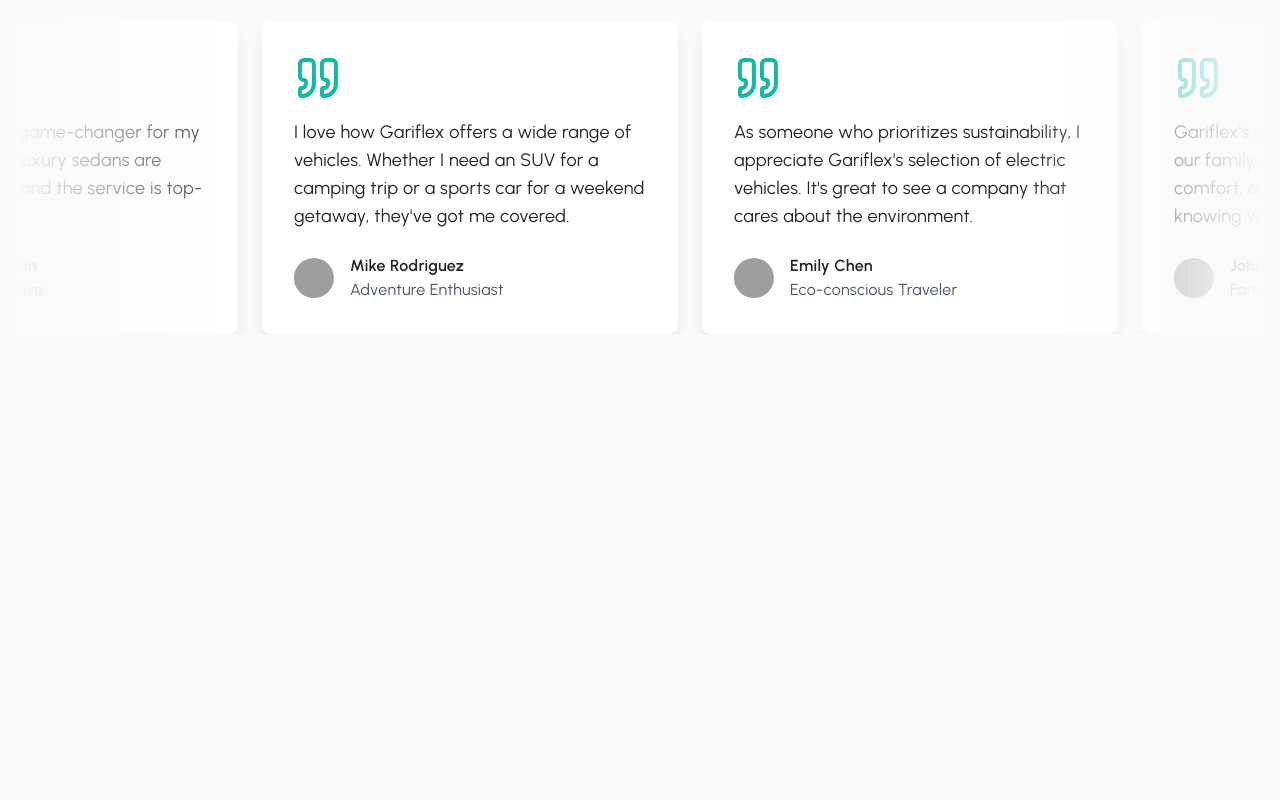
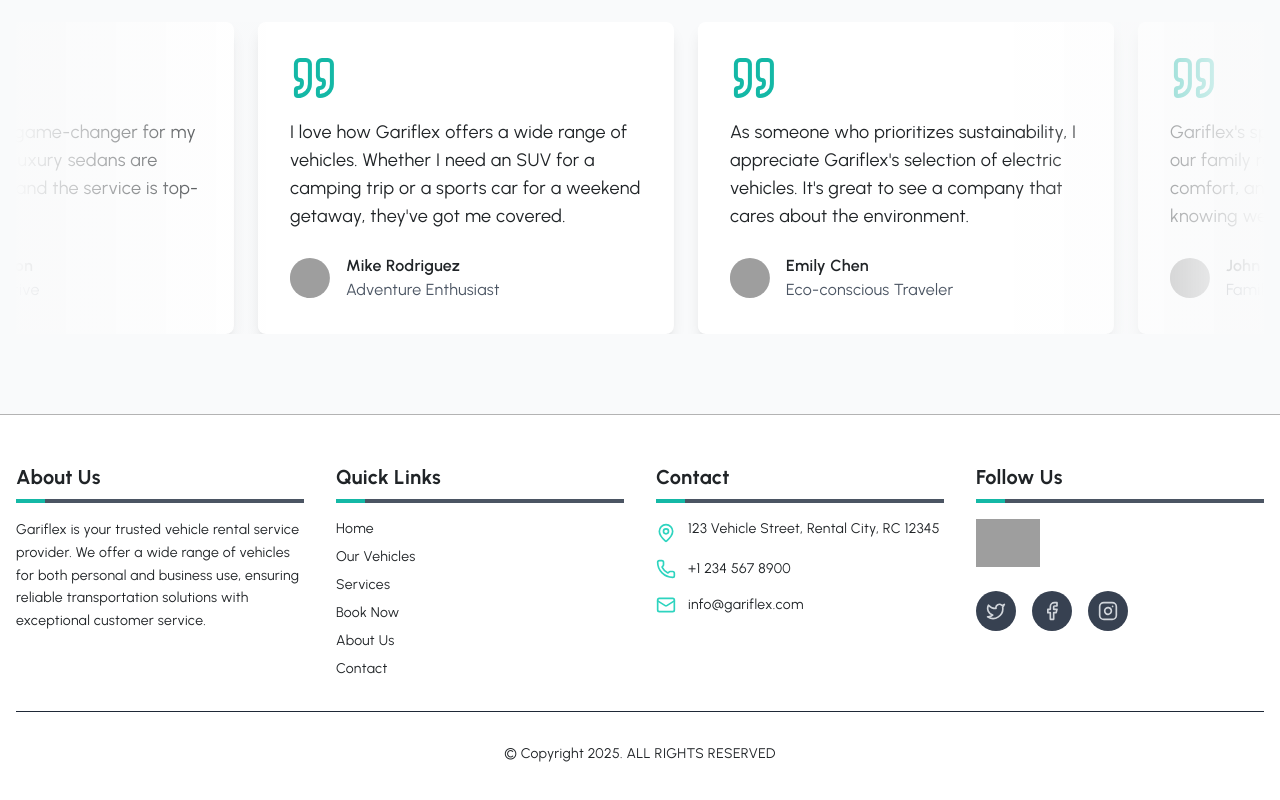
Before and after one commit to K-njeru/Gariflex, a Next.js app: page / in a window 1280 px wide. Shown: the part 1866-2666 px from the top of the page. Before the commit the page ends 2280 px from the top, so only its background shows below. Built offline with nearby package versions, Linux system fonts and the light colour scheme; grey boxes are pictures that could not be loaded.

Commit message:
Footer section

```diff
--- a/src/app/page.tsx
+++ b/src/app/page.tsx
@@ -7,7 +7,7 @@
 import { AboutSection } from '@/components/AboutSection'
 import { TestimonialCarousel } from '@/components/TestimonialCarousel'
 import ClientsSection from '@/components/ClientsSection'
-import { BackToTop } from '@/components/back-to-top'
+import { Footer } from '@/components/footer'
 
 export default function Home() {
   return (
@@ -47,7 +47,7 @@
       <AboutSection />
       <ClientsSection />
       <TestimonialCarousel />
-      <BackToTop />
+      <Footer />
 
     </>
   )
--- /dev/null
+++ b/src/components/footer.tsx
@@ -0,0 +1,121 @@
+import Link from "next/link"
+import Image from "next/image"
+import { Facebook, Instagram, Twitter, MapPin, Phone, Mail } from "lucide-react"
+import { BackToTop } from "./back-to-top"
+
+export function Footer() {
+  return (
+    <footer className="relative text-foreground bg-card border-t border-muted">
+      <div className="relative z-10 container mx-auto px-4 py-12 ">
+        <div className="grid gap-8 md:grid-cols-2 lg:grid-cols-4">
+          {/* About Us Section */}
+          <div>
+            <h2 className="mb-2 text-xl font-bold">About Us</h2>
+            <div className="mb-4 h-1 w-full bg-gray-600">
+              <div className="h-full w-[10%] bg-teal-500" />
+            </div>
+            <p className="text-sm leading-relaxed">
+              Gariflex is your trusted vehicle rental service provider. We offer a wide range of vehicles for both
+              personal and business use, ensuring reliable transportation solutions with exceptional customer service.
+            </p>
+          </div>
+
+          {/* Quick Links Section */}
+          <div>
+            <h2 className="mb-2 text-xl font-bold">Quick Links</h2>
+            <div className="mb-4 h-1 w-full bg-gray-600">
+              <div className="h-full w-[10%] bg-teal-500" />
+            </div>
+            <nav className="flex flex-col space-y-2">
+              <Link href="/" className="text-sm hover:text-teal-400">
+                Home
+              </Link>
+              <Link href="/vehicles" className="text-sm hover:text-teal-400">
+                Our Vehicles
+              </Link>
+              <Link href="/services" className="text-sm hover:text-teal-400">
+                Services
+              </Link>
+              <Link href="/booking" className="text-sm hover:text-teal-400">
+                Book Now
+              </Link>
+              <Link href="/about" className="text-sm hover:text-teal-400">
+                About Us
+              </Link>
+              <Link href="/contact" className="text-sm hover:text-teal-400">
+                Contact
+              </Link>
+            </nav>
+          </div>
+
+          {/* Contact Section */}
+          <div>
+            <h2 className="mb-2 text-xl font-bold">Contact</h2>
+            <div className="mb-4 h-1 w-full bg-gray-600">
+              <div className="h-full w-[10%] bg-teal-500" />
+            </div>
+            <div className="space-y-4">
+              <div className="flex items-start space-x-3">
+                <MapPin className="mt-1 h-5 w-5 text-teal-400" />
+                <span className="text-sm">123 Vehicle Street, Rental City, RC 12345</span>
+              </div>
+              <div className="flex items-center space-x-3">
+                <Phone className="h-5 w-5 text-teal-400" />
+                <a href="tel:+12345678900" className="text-sm hover:text-teal-400">
+                  +1 234 567 8900
+                </a>
+              </div>
+              <div className="flex items-center space-x-3">
+                <Mail className="h-5 w-5 text-teal-400" />
+                <a href="mailto:info@gariflex.com" className="text-sm hover:text-teal-400">
+                  info@gariflex.com
+                </a>
+              </div>
+            </div>
+          </div>
+
+          {/* Follow Us Section */}
+          <div>
+            <h2 className="mb-2 text-xl font-bold">Follow Us</h2>
+            <div className="mb-4 h-1 w-full bg-gray-600">
+              <div className="h-full w-[10%] bg-teal-500" />
+            </div>
+            <Link href="#hero" className="mb-6 block">
+              <Image src="/placeholder.svg" alt="Gariflex Logo" width={150} height={50} className="h-12 w-auto" />
+            </Link>
+            <div className="flex space-x-4">
+              <a
+                href="https://twitter.com/gariflex"
+                className="flex h-10 w-10 items-center justify-center rounded-full bg-gray-700 text-gray-300 transition-colors hover:bg-teal-500 hover:text-white"
+                aria-label="Twitter"
+              >
+                <Twitter className="h-5 w-5" />
+              </a>
+              <a
+                href="https://facebook.com/gariflex"
+                className="flex h-10 w-10 items-center justify-center rounded-full bg-gray-700 text-gray-300 transition-colors hover:bg-teal-500 hover:text-white"
+                aria-label="Facebook"
+              >
+                <Facebook className="h-5 w-5" />
+              </a>
+              <a
+                href="https://instagram.com/gariflex"
+                className="flex h-10 w-10 items-center justify-center rounded-full bg-gray-700 text-gray-300 transition-colors hover:bg-teal-500 hover:text-white"
+                aria-label="Instagram"
+              >
+                <Instagram className="h-5 w-5" />
+              </a>
+            </div>
+          </div>
+        </div>
+
+        {/* Copyright Section */}
+        <div className="mt-8 border-t border-gray-800 pt-8 text-center">
+          <p className="text-sm">© Copyright {new Date().getFullYear()}. ALL RIGHTS RESERVED</p>
+        </div>
+      </div>
+
+      <BackToTop />
+    </footer>
+  )
+}
```
